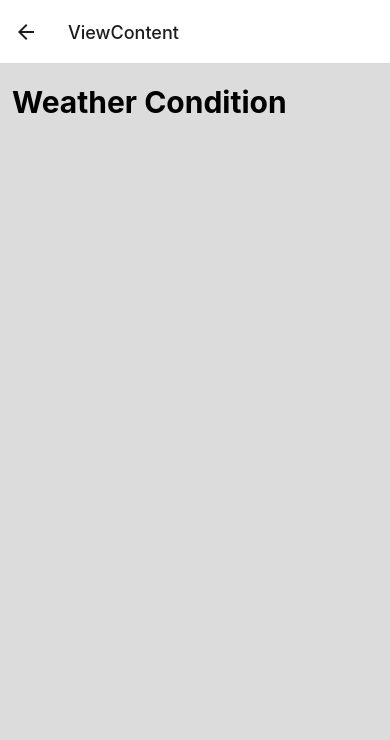
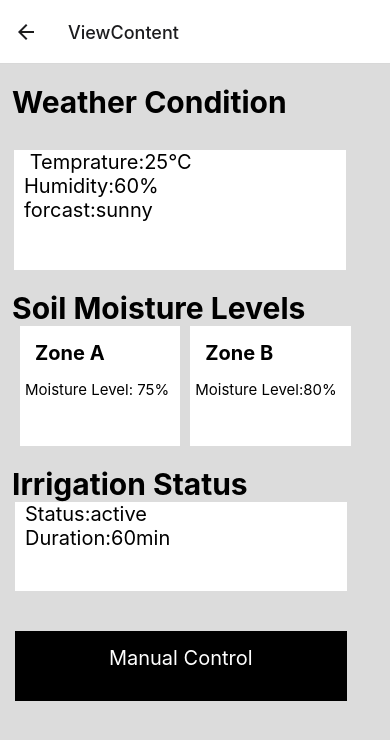
Before and after one commit to esheteadanegerem/mibleApp, a React Native app in the folder frontend/: screen /ViewContent in a window 390 px wide. Shown: the top 740 px of the page. Built offline with nearby package versions, Linux system fonts and the light colour scheme.

Commit message:
view content screen

```diff
--- a/frontend/App.js
+++ b/frontend/App.js
@@ -7,6 +7,7 @@ import Register from './component/Register';
 import Login from './component/Login';
 import ControlSystem from './component/ControlSystem';
 import ViewContent from './component/ViewContent';
+//import Control from './component/Control';
 const Stack = createStackNavigator();
 export default function App() {
   return (
@@ -16,7 +17,8 @@ export default function App() {
       <Stack.Screen name="Register" component={Register} />
       <Stack.Screen name="Login" component={Login} />
       <Stack.Screen name='ViewContent' component={ViewContent}/>
-      <Stack.Screen name='control' component={ControlSystem}/>
+      <Stack.Screen name='Control System' component={ControlSystem}/>
+      {/* <Stack.Screen name='control' component={Control}/> */}
     </Stack.Navigator>
 
   </NavigationContainer>
--- a/frontend/component/ControlSystem.js
+++ b/frontend/component/ControlSystem.js
@@ -1,5 +1,6 @@
 import React from 'react'
 import { View } from 'react-native'
+import Styles from '../styles/controlSystem'
 const ControlSystem = () => {
   return (
     <View>
--- a/frontend/component/ViewContent.js
+++ b/frontend/component/ViewContent.js
@@ -1,18 +1,45 @@
-import React from 'react'
-import { View,Text } from 'react-native'
-import {styles} from '../styles/viewContent'
-
+import React from "react";
+import { View, Text, TouchableOpacity } from "react-native";
+import { styles } from "../styles/viewContent";
+import { useNavigation } from "@react-navigation/native";
 const ViewContent = () => {
   //code to fecth the content of the irrigation sytem
-  const data=['25°C','60%','sunny']
+  const navigation = useNavigation();
+  const data = ["25°C", "60%", "sunny"];
+  const moisterLevel = ["75%", "80%"];
+  const Status = ["active", 60];
   return (
     <View style={styles.main}>
-     <Text style={styles.text1}>Weather Condition</Text>
+      <Text style={styles.text1}>Weather Condition</Text>
+      <View style={styles.main1}>
+        <Text style={styles.text2}> Temprature:{data[0]}</Text>
+        <Text style={styles.text2}>Humidity:{data[1]}</Text>
+        <Text style={styles.text2}>forcast:{data[2]}</Text>
+      </View>
+      <Text style={styles.text1}>Soil Moisture Levels</Text>
+      <View style={styles.row}>
+        <View style={styles.column}>
+          <Text style={styles.text3}>Zone A</Text>
+          <Text style={styles.text4}>Moisture Level: {moisterLevel[0]}</Text>
+        </View>
+        <View style={styles.column}>
+          <Text style={styles.text3}>Zone B</Text>
+          <Text style={styles.text4}>Moisture Level:{moisterLevel[1]}</Text>
+        </View>
+      </View>
+      <Text style={styles.text1}>Irrigation Status</Text>
+      <View style={styles.main2}>
+        <Text style={styles.text2}>Status:{Status[0]}</Text>
+        <Text style={styles.text2}>Duration:{Status[1]}min</Text>
+      </View>
+      <TouchableOpacity
+        style={styles.touch1}
+        onPress={() => navigation.navigate("Control System")}
+      >
+        <Text style={styles.text5}>Manual Control</Text>
+      </TouchableOpacity>
+    </View>
+  );
+};
 
-
-
-    </View>
-  )
-}
-
-export default ViewContent
+export default ViewContent;
--- /dev/null
+++ b/frontend/styles/controlSystem.js
@@ -0,0 +1,4 @@
+import { StyleSheet } from "react-native";
+export const Styles=StyleSheet.create({
+
+})
--- a/frontend/styles/viewContent.js
+++ b/frontend/styles/viewContent.js
@@ -10,7 +10,64 @@ export const styles=StyleSheet.create({
     marginStart:12,
     fontWeight:'bold'
       },
+  main1:{
+    marginTop:30,
+    width:'85%',
+    height:120,
+    marginLeft:14,
+    backgroundColor:'white',
+    alignItems:'flex-start'
+  },
+  text2:{
+    marginStart:10,
+    fontSize:20,
 
+
+  },
+  row: {
+    flexDirection: 'row',
+    alignItems: 'center',
+    justifyContent: 'space-between',
+    width: '95%',
+    paddingHorizontal: 15,
+  },
+  column: {
+    flex: 1,
+    marginHorizontal: 5,
+    backgroundColor:'white',
+    height:120,
+    marginEnd:5,
+   marginRight:5
+  },
+  text3:{
+    margin:15,
+    fontWeight:'bold',
+    fontSize:20
+  },
+  text4:{
+    marginStart:5,
+    fontSize:15
+  },
+  main2:{
+    backgroundColor:'white',
+    width:'85%',
+    height:89,
+    marginStart:15
+  },
+  touch1:{
+   backgroundColor:'black',
+   marginTop:40,
+   marginStart:15,
+   marginEnd:10,
+   width:'85%',
+   height:70,
+   alignItems:'center'
+  },
+  text5:{
+    color:'white',
+    marginTop:15,
+    fontSize:20
+  }
 
 
 
```
